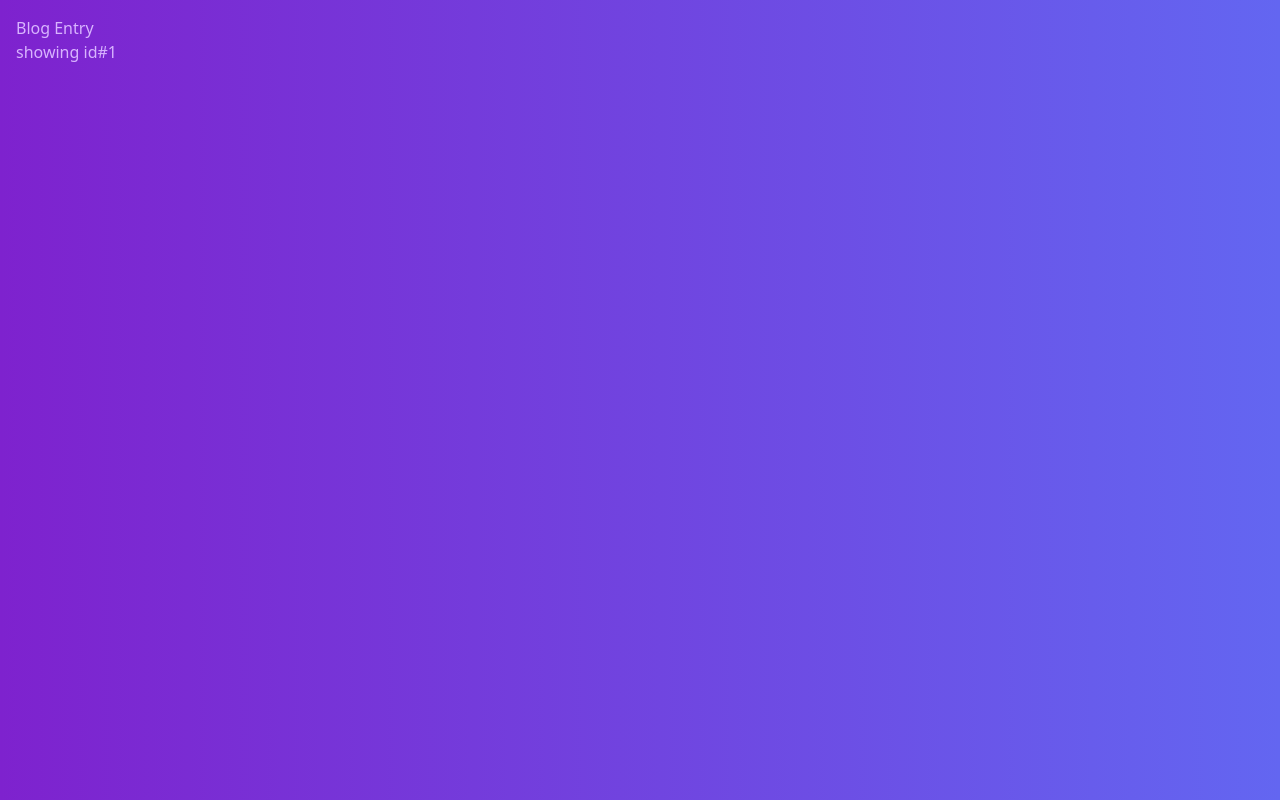
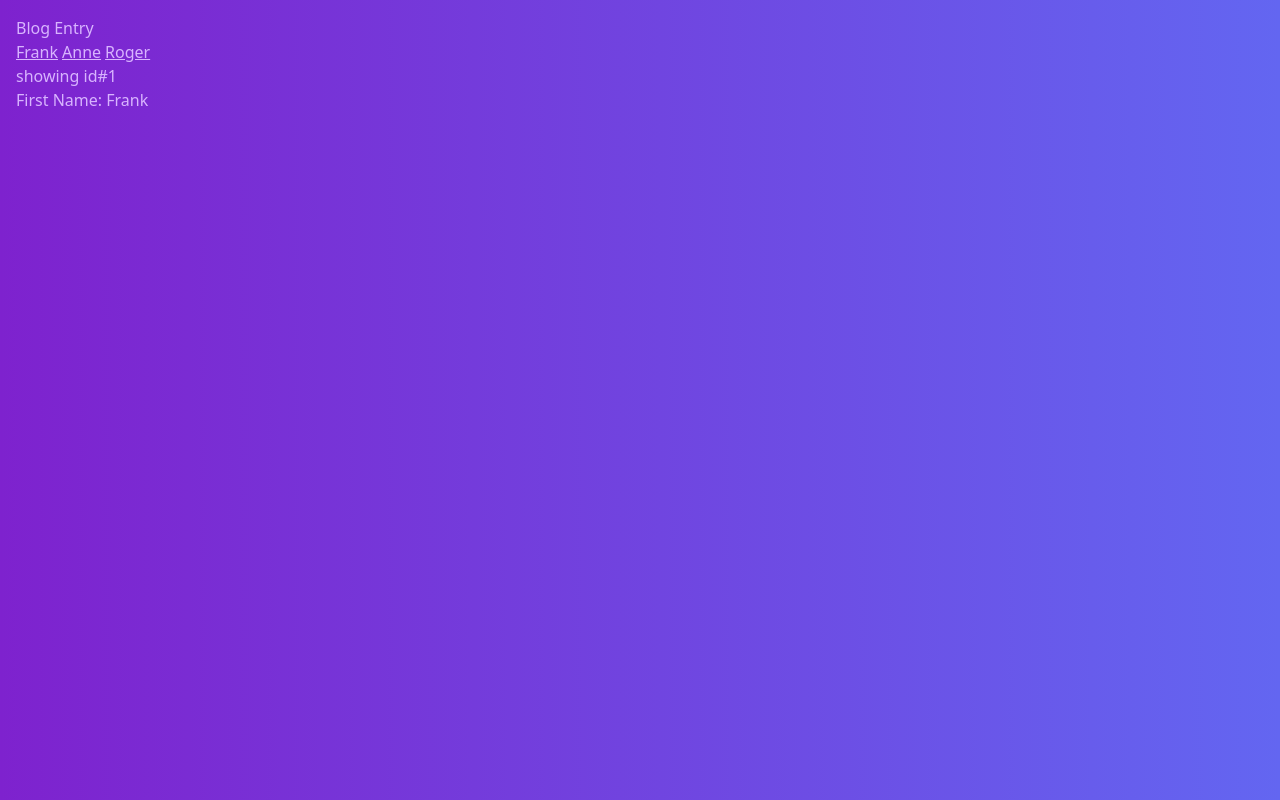
Before and after one commit to edwardtanguay/nuxi001, a Nuxt app: page /blog/1 in a window 1280 px wide. Built offline with nearby package versions, Linux system fonts and the light colour scheme.

Commit message:
finished

```diff
--- a/pages/blog/[id]/index.vue
+++ b/pages/blog/[id]/index.vue
@@ -1,8 +1,37 @@
-<script setup></script>
+<script setup>
+const employees = [
+	{
+		id: 1,
+		firstName: "Frank",
+	},
+	{
+		id: 2,
+		firstName: "Anne",
+	},
+	{
+		id: 3,
+		firstName: "Roger",
+	},
+];
+
+const route = useRoute();
+
+const employee = employees.find((m) => m.id === Number(route.params.id));
+</script>
 
 <template>
 	<h1>Blog Entry</h1>
+	<nav>
+		<ul class="flex gap-1">
+			<li v-for="emp in employees" :key="emp.id">
+				<NuxtLink :to="`${emp.id}`" class="underline"
+					>{{ emp.firstName }}</NuxtLink
+				>
+			</li>
+		</ul>
+	</nav>
 	<p>showing id#{{ $route.params.id }}</p>
+	<p>First Name: {{ employee.firstName }}</p>
 </template>
 
 <style scoped></style>
--- /dev/null
+++ b/pages/category/[id].vue
@@ -0,0 +1,28 @@
+<script lang="ts" setup>
+const employees = [
+	{
+		id: 1,
+		firstName: "Frank",
+	},
+	{
+		id: 2,
+		firstName: "Anne",
+	},
+	{
+		id: 3,
+		firstName: "Roger",
+	},
+];
+
+const route = useRoute();
+
+const employee = employees.find((m) => m.id === Number(route.params.id));
+</script>
+
+<template>
+  <div>
+    {{ employee.firstName }}
+  </div>
+</template>
+
+<style scoped></style>
```
